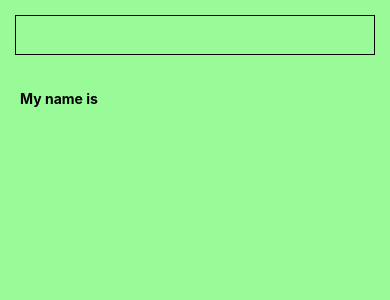
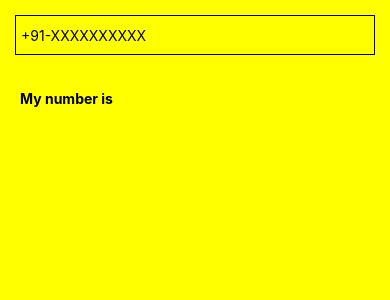
Before and after one commit to hafiscp/ReactNative, a React Native app: screen / in a window 390 px wide. Shown: the top 300 px of the page. Built offline with nearby package versions, Linux system fonts and the light colour scheme.

Commit message:
TextInput Props : placeholder, secureTextEntry, keyboardType, autoCorrect, autoCapitalize

```diff
--- a/App.js
+++ b/App.js
@@ -11,12 +11,22 @@ import {
 import { useState } from "react";
 
 export default function App() {
-  const [name, setName] = useState("");
+  const [number, setNumber] = useState("");
   return (
     <SafeAreaView style={styles.container}>
       <View>
-        <TextInput style={styles.input} value={name} onChangeText={setName} />
-        <Text style={styles.text}>My name is {name}</Text>
+        <TextInput
+          style={styles.input}
+          value={number}
+          onChangeText={setNumber}
+          placeholder="+91-XXXXXXXXXX"
+          // secureTextEntry
+          keyboardType="numeric"
+          autoCorrect={false}
+          autoCapitalize="none"
+
+        />
+        <Text style={styles.text}>My number is {number}</Text>
       </View>
     </SafeAreaView>
   );
@@ -25,7 +35,7 @@ export default function App() {
 const styles = StyleSheet.create({
   container: {
     flex: 1,
-    backgroundColor: "palegreen",
+    backgroundColor: "yellow",
     paddingTop: StatusBar.currentHeight,
   },
   input: {
--- a/components/SectionList.js
+++ b/components/SectionList.js
@@ -52,7 +52,7 @@ export default function App() {
 const styles = StyleSheet.create({
   container: {
     flex: 1,
-    backgroundColor: "palegreen",
+    backgroundColor: "yellow",
   },
   card: {
     marginTop: StatusBar.currentHeight,
```
